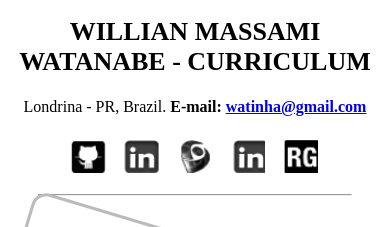
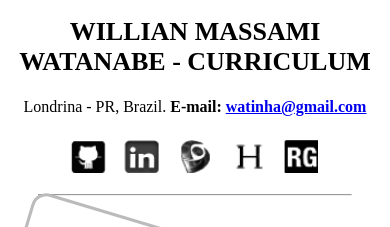
Before and after one commit to watinha/react-homepage, a React (Create React App) app: page / in a window 390 px wide. Shown: the top 227 px of the page. Built offline with nearby package versions, Linux system fonts and the light colour scheme.

Commit message:
changes twitter to hackerrank profile link

```diff
--- a/src/css/reset.css
+++ b/src/css/reset.css
@@ -97,7 +97,7 @@ span.bold{
 .header .contact .icon.lattes {
     background-position: -40px 0;
 }
-.header .contact .icon.twitter {
+.header .contact .icon.hackerrank {
     background-position: -59px 0;
 }
 .header .contact .icon.researchgate {
--- a/src/css/reset_m.css
+++ b/src/css/reset_m.css
@@ -29,7 +29,7 @@
     .header .contact .icon.lattes {
         background-position: -81px 0;
     }
-    .header .contact .icon.twitter {
+    .header .contact .icon.hackerrank {
         background-position: -118px 0;
     }
     .header .contact .icon.researchgate {
```
Also changed, not shown: src/images/logos.png.
